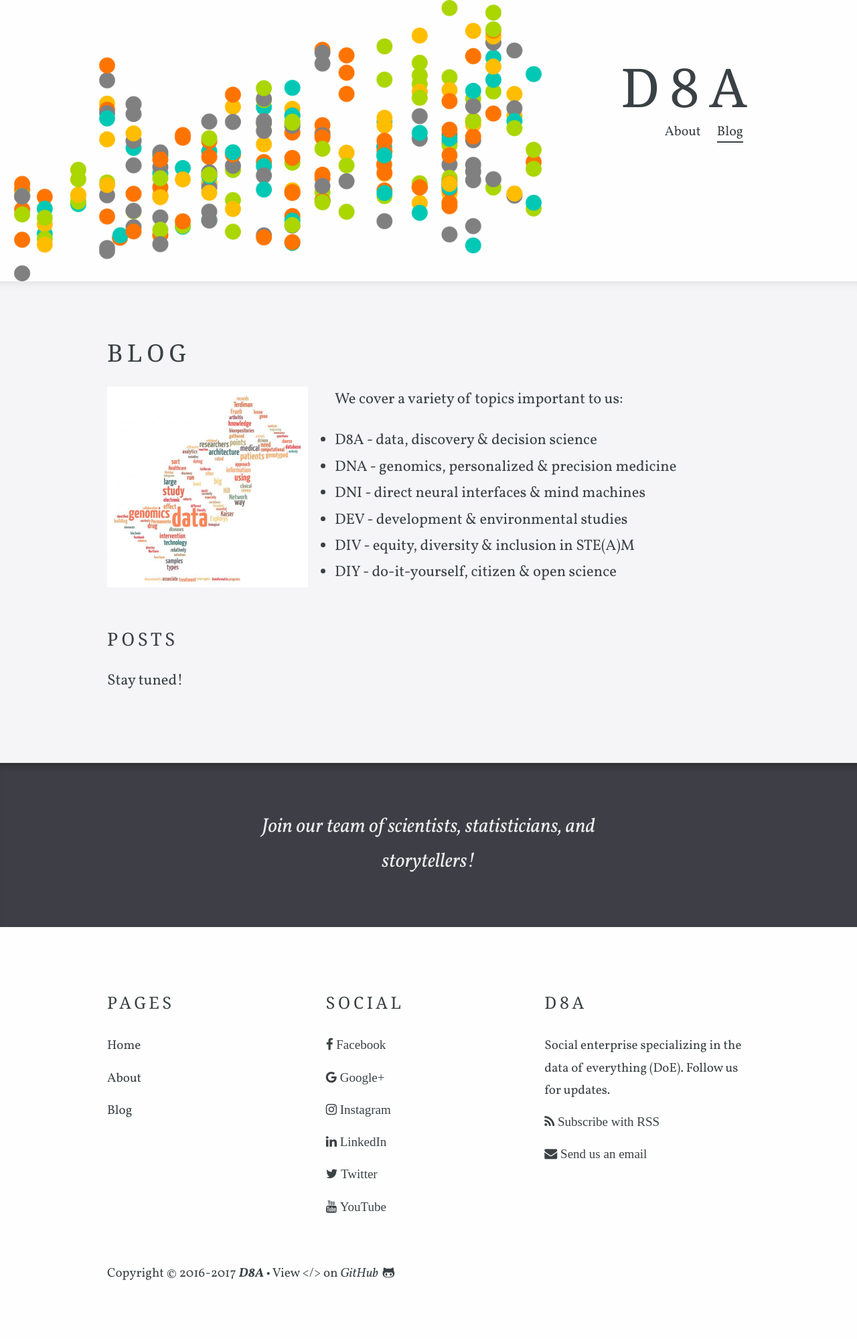
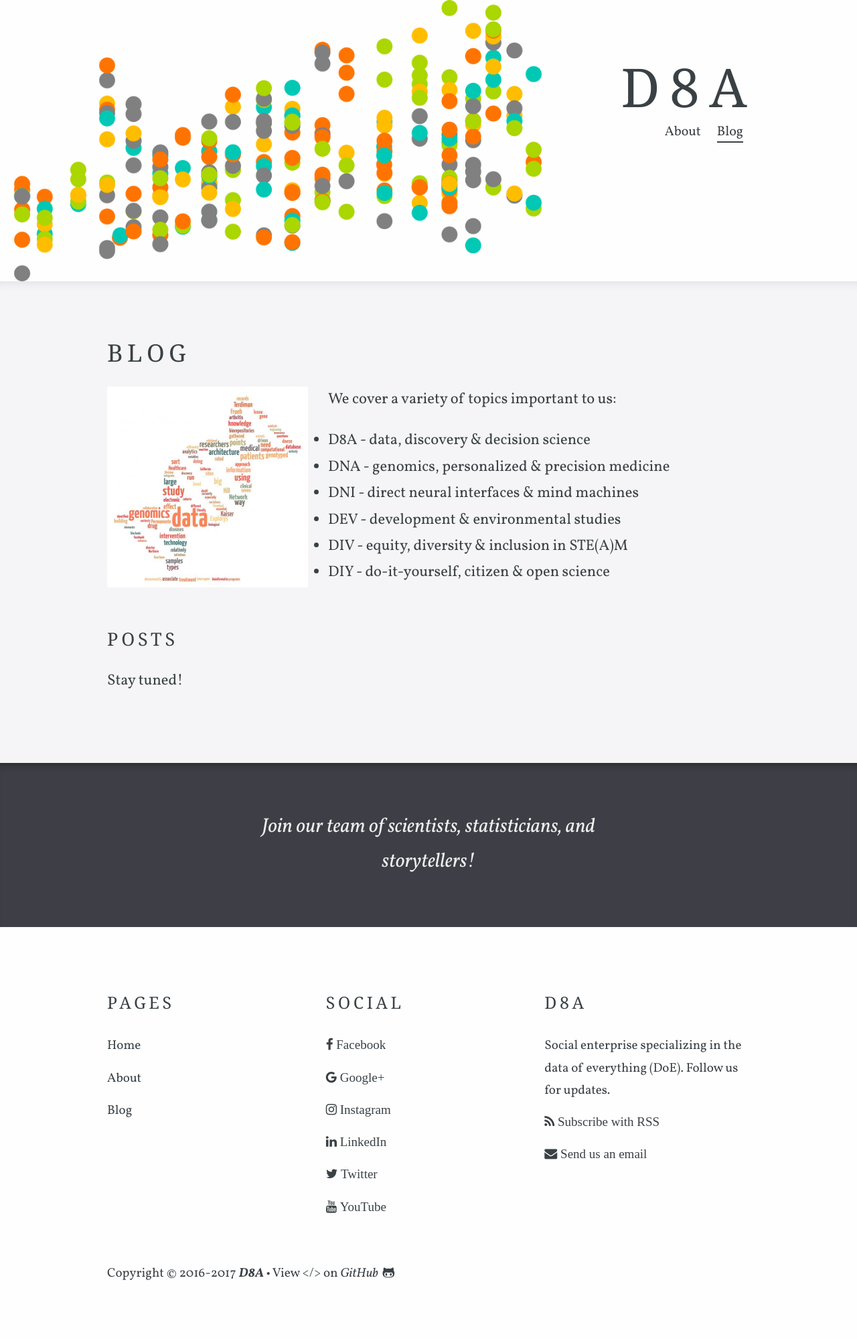
Before and after one commit to bioshack/d8a, a Jekyll site: the page built from pages/index.html, in a window 1280 px wide. Shown: the whole page at 67% size. Built offline with Jekyll 4.4.1, drawn with Linux system fonts in a browser that asks for light colours; some web fonts are replaced; the list of posts is cut into pages by our own code.

Commit message:
Edit margins

```diff
--- a/pages/index.html
+++ b/pages/index.html
@@ -9,7 +9,7 @@
 ---
 
 <div class="editable">
-  <img src="/images/dna.jpg" align="left" height="300px" width="300px" style="margin:0px 40px 20px 0px">
+  <img src="/images/dna.jpg" align="left" height="300px" width="300px" style="margin:0px 30px 15px 0px">
 
   <p>We cover a variety of topics important to us:</p>
 
```
